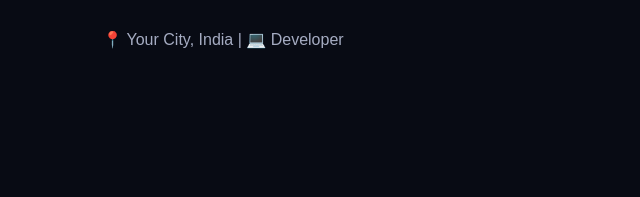
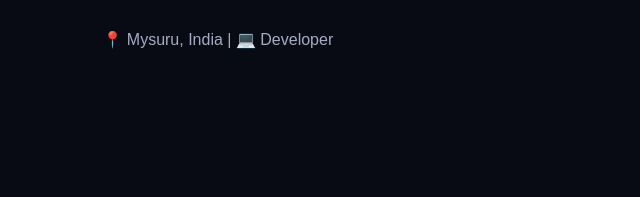
Before and after one commit to rajesh-2228/My-portfolio, a plain HTML site: page index.html in a window 1280 px wide. Shown: the part 557-754 px from the top of the page, 0-640 px from the left. Drawn offline with Linux system fonts and the light colour scheme.

Commit message:
Describe your changes

```diff
--- a/index.html
+++ b/index.html
@@ -47,7 +47,7 @@
                 <a href="#contact" class="btn secondary">Contact Me</a>
             </div>
 
-            <p class="location">📍 Your City, India | 💻 Developer</p>
+            <p class="location">📍 Mysuru, India | 💻 Developer</p>
         </div>
 
         <div class="code-card">
```
